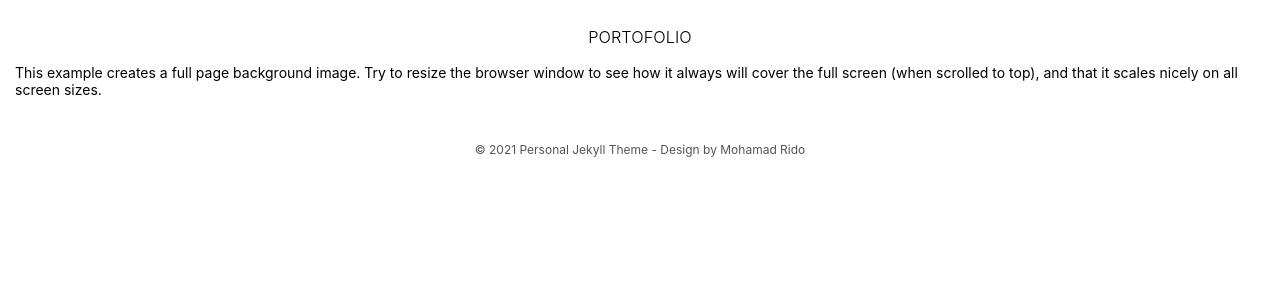
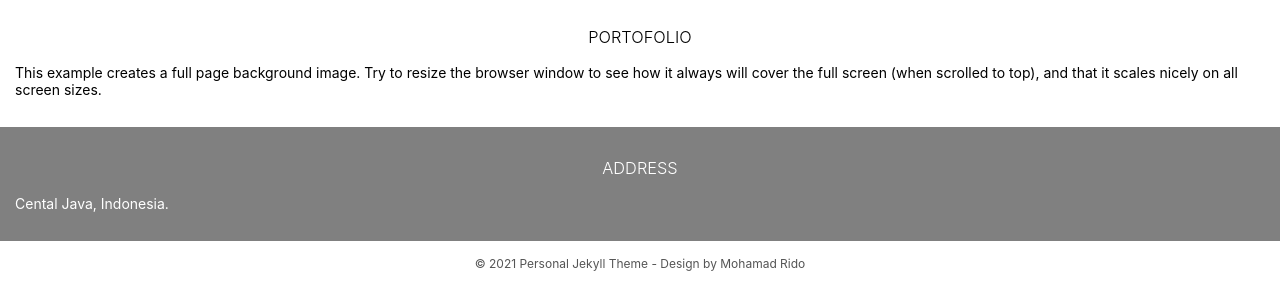
Before and after one commit to mohamadrido/personal-jekyll-theme, a Jekyll site: the page built from index.html, in a window 1280 px wide, cut to the strip 904-1190 px from the top of the page. Built offline with Jekyll 4.4.1, drawn with Linux system fonts in a browser that asks for light colours; nearby versions of some CDN libraries; the list of posts is cut into pages by our own code; before the commit the page ends 1076 px from its top, so only the background shows below that.

Commit message:
Update index.html

```diff
--- a/index.html
+++ b/index.html
@@ -14,3 +14,7 @@ layout: default
 <h3 style="text-align: center;">PORTOFOLIO</h3>
 <p>This example creates a full page background image. Try to resize the browser window to see how it always will cover the full screen (when scrolled to top), and that it scales nicely on all screen sizes.</p>
 </div>
+<div style="background: gray; padding: 15px; color: white;">
+<h3 style="text-align: center;">ADDRESS</h3>
+<p>Cental Java, Indonesia.</p>
+</div>
```
